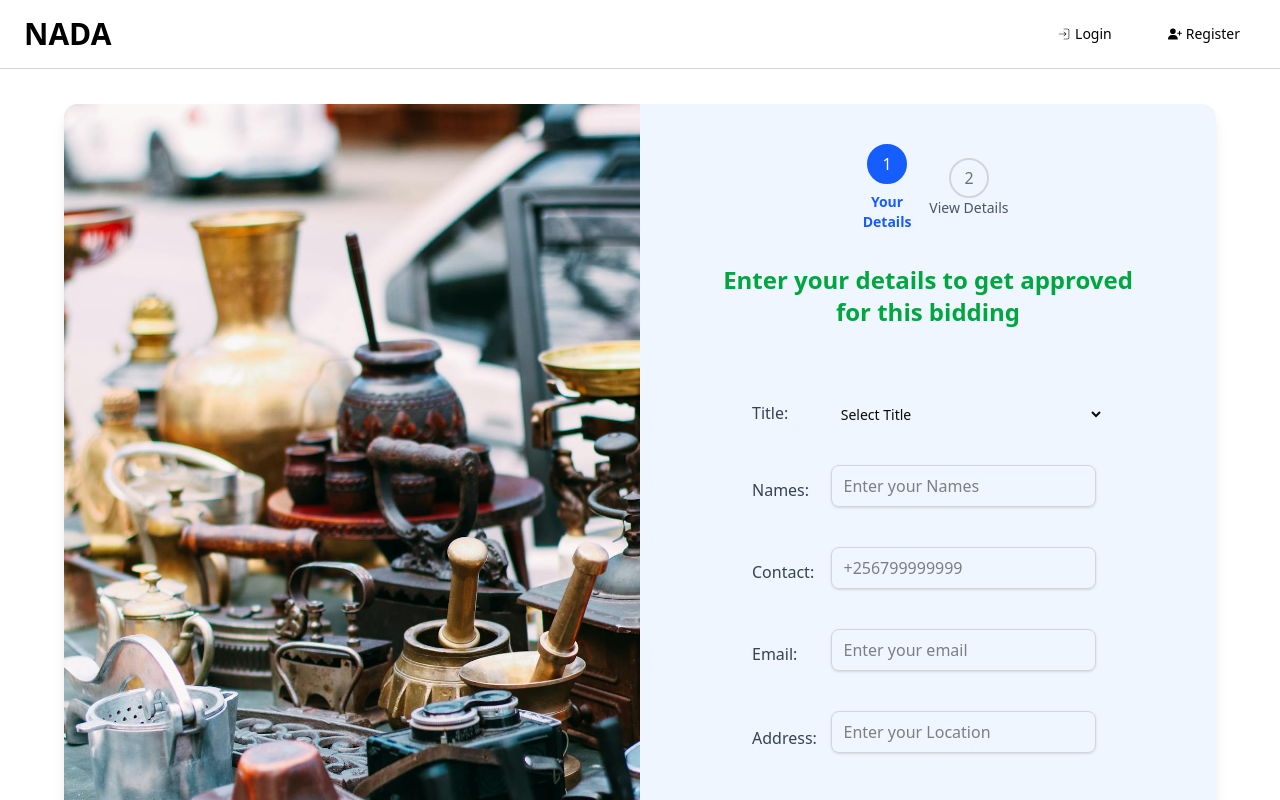
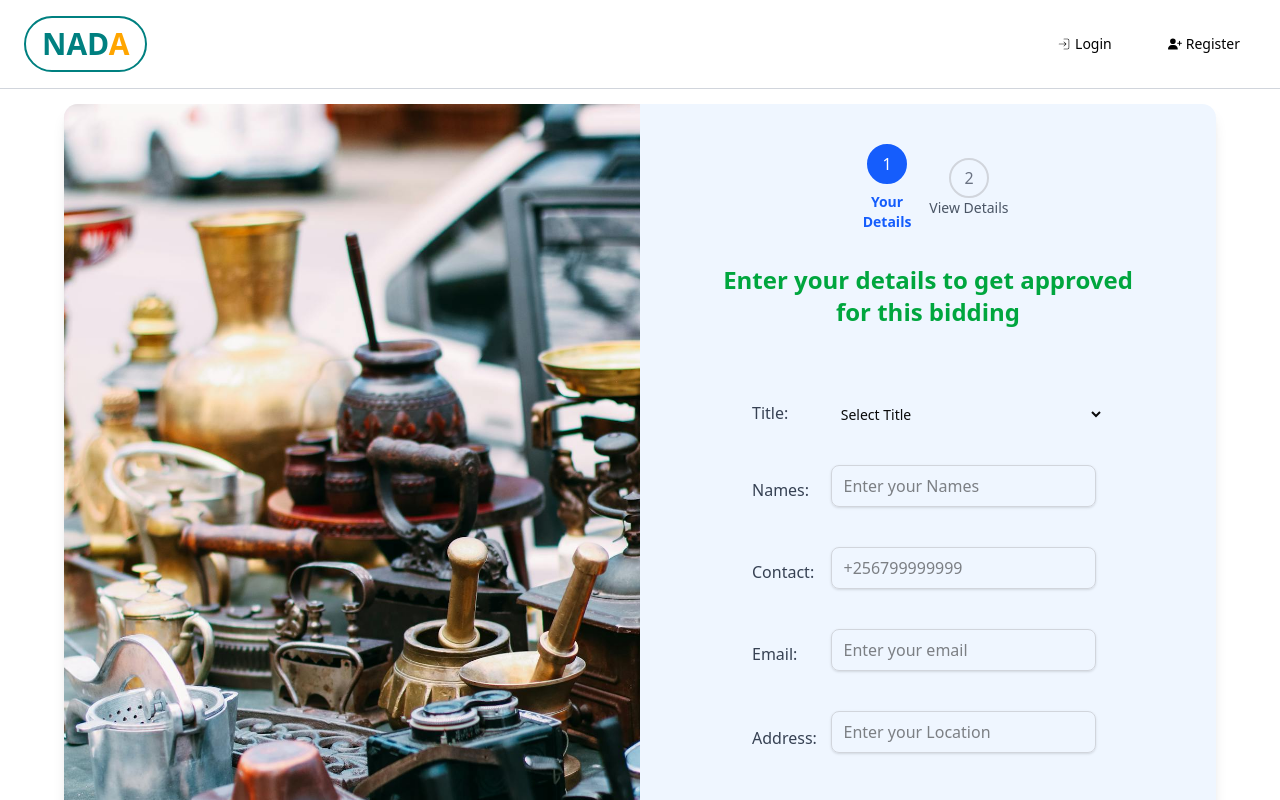
Before and after one commit to nakibonekamarymargret/nada-auction-backend, a React (Vite) app in the folder frontend/: page /nada/approve/1 in a window 1280 px wide. Shown: the top 800 px of the page. Built offline with nearby package versions, Linux system fonts and the light colour scheme; no server answers; what tailwindcss-motion would draw is missing.

Commit message:
Modified home

```diff
--- a/frontend/src/components/ui/Navbar.jsx
+++ b/frontend/src/components/ui/Navbar.jsx
@@ -13,7 +13,7 @@ const Navbar = () => {
       !!localStorage.getItem("token")
   );
   const [searchTerm, setSearchTerm] = useState("");
-  const [auctions, setAuctions] = useState([]);
+  const [, setAuctions] = useState([]);
   const [isSearchIconVisible, setIsSearchIconVisible] = useState(false); // New state to control search icon visibility
 
   const isLoginPage = location.pathname === "/login";
@@ -82,12 +82,13 @@ const Navbar = () => {
         {/* Logo */}
         <h2
           onClick={() => navigate("/")}
-          className="text-3xl font-bold text-black cursor-pointer"
+          className="text-3xl font-bold text-[#008080] cursor-pointer
+             border-2 border-[#008080] rounded-full
+             px-4 py-2 inline-block" // Added styles for border and padding
         >
-          NADA
+          NAD<span className="text-[#FFA500]">A</span>
         </h2>
 
-        {/* Centered Search Bar & Icon: Only show on home page */}
         {location.pathname === "/" && (
           <div className="flex-grow flex justify-center items-center relative">
             {/* Search Bar for larger screens */}
--- a/frontend/src/pages/Home.jsx
+++ b/frontend/src/pages/Home.jsx
@@ -185,7 +185,7 @@ const Home = () => {
     };
 
     return (
-        <div className="container mx-auto px-4 pt-5">
+        <div className="container mx-auto px-4 pt-5 mt-20">
             <AnimatedImage />
 
             <section className="p-6">
```
